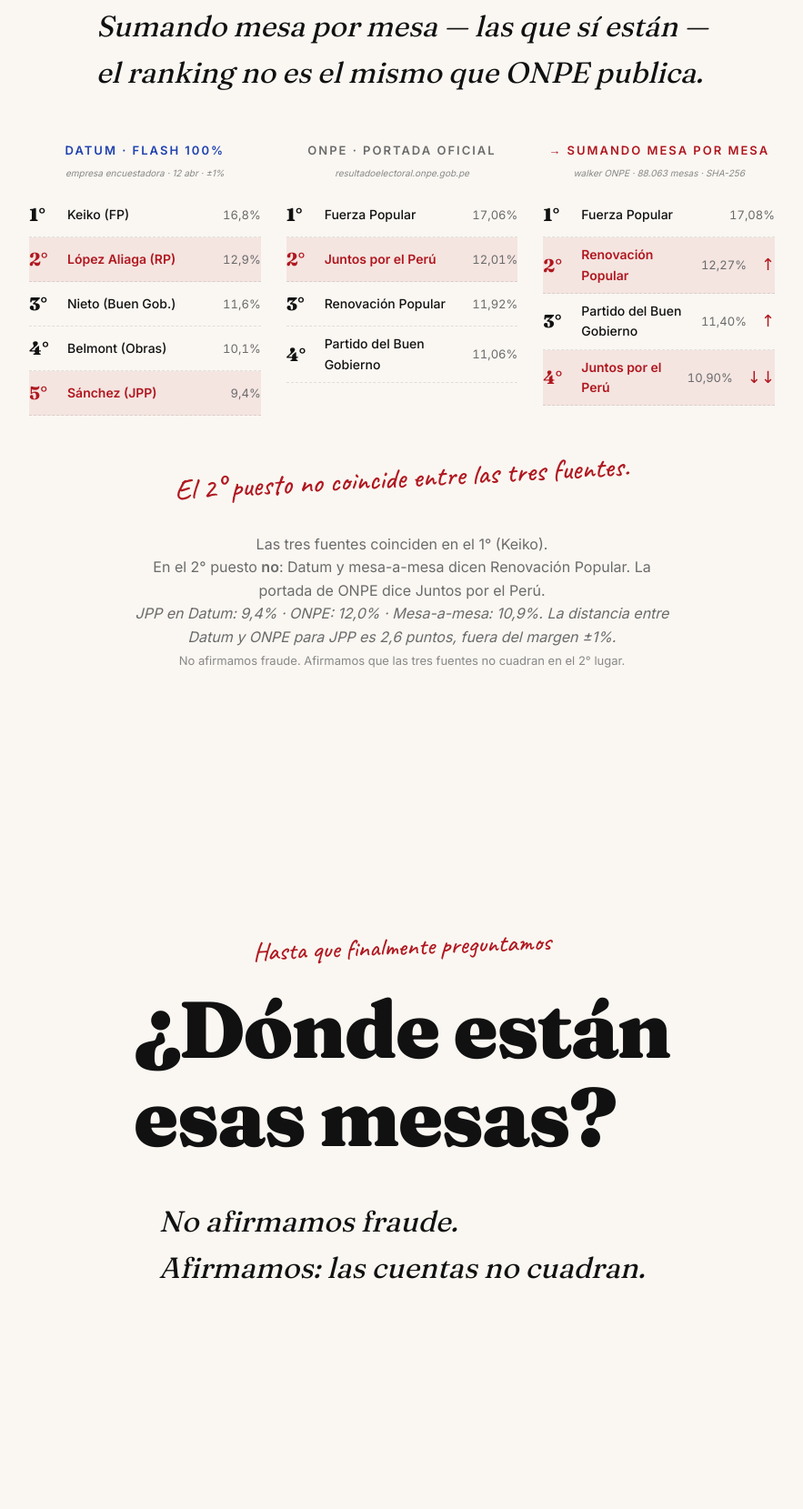
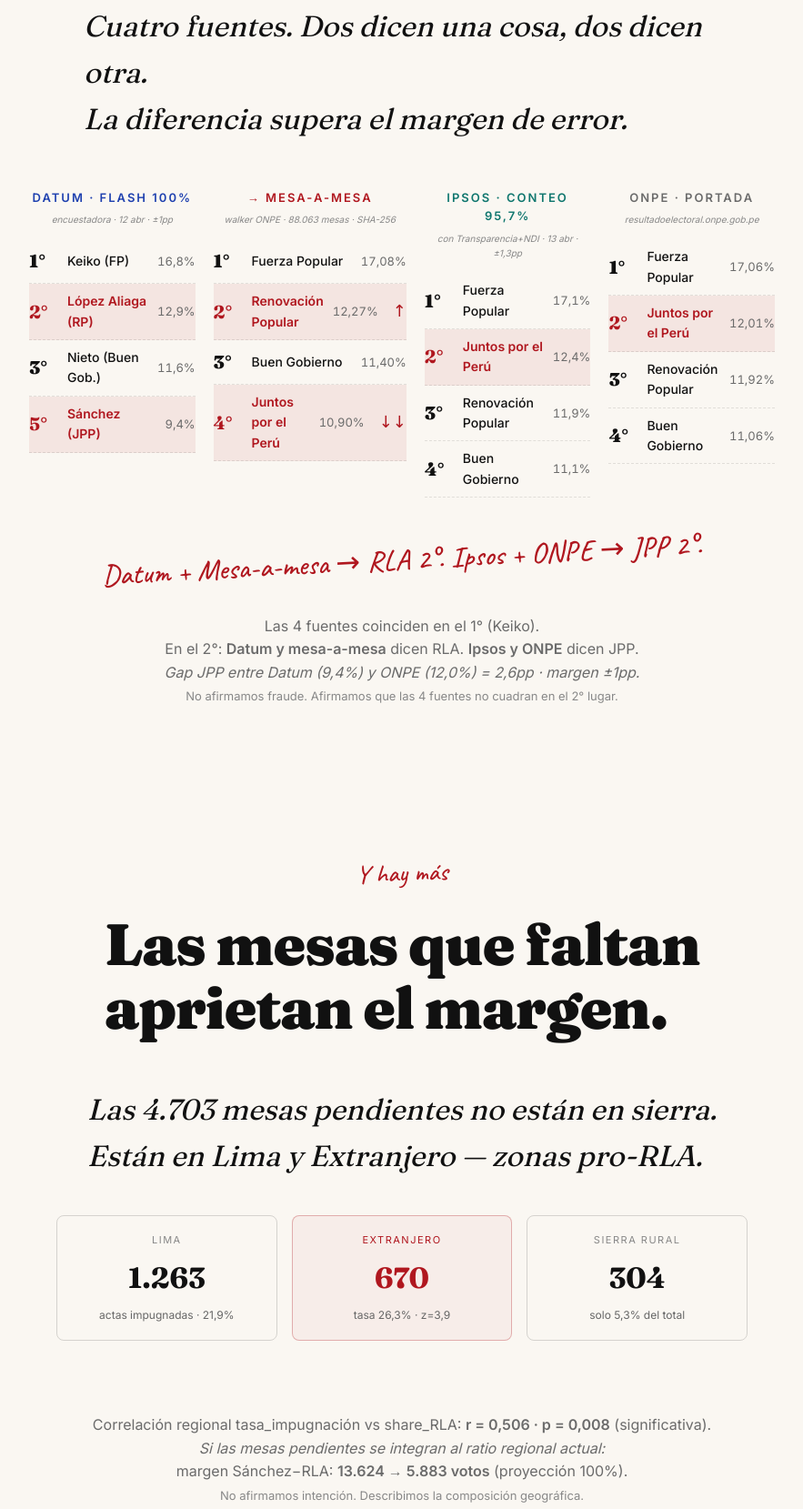
Before and after one commit to jackthony/auditoria-eg2026, a plain HTML site: page web/historia/index.html in a window 1280 px wide. Shown: the part 4078-5737 px from the top of the page at 91% size, without its empty margins (198-1081 px from the left). Drawn offline with Linux system fonts and the light colour scheme.

Commit message:
feat(historia): 4 fuentes + escena margen-squeeze + SHA footer
- Escena 5: Datum+Mesa vs Ipsos+ONPE (4 columnas)
- Escena 6: impugnadas Lima+Extranjero, r=0.506 p=0.008, margen 13.624 -> 5.883
- Footer: SHA-256 findings.json + link captura

```diff
--- a/web/historia/index.html
+++ b/web/historia/index.html
@@ -122,10 +122,12 @@
 
 /* Scene 5 — triple podio (Datum · ONPE · Mesa-a-mesa) */
 .podios {
-  display: grid; grid-template-columns: 1fr 1fr 1fr; gap: 28px;
-  margin: 50px 0 30px; max-width: 1000px; width: 100%;
+  display: grid; grid-template-columns: 1fr 1fr 1fr 1fr; gap: 20px;
+  margin: 50px 0 30px; max-width: 1200px; width: 100%;
 }
-@media (max-width: 820px) { .podios { grid-template-columns: 1fr; gap: 24px; } }
+@media (max-width: 1024px) { .podios { grid-template-columns: 1fr 1fr; gap: 24px; } }
+@media (max-width: 620px)  { .podios { grid-template-columns: 1fr; gap: 24px; } }
+.podio-col.ipsos .podio-title { color: #0f766e; }
 .podio-col { text-align: center; }
 .podio-title {
   font-family: 'Inter', sans-serif; font-weight: 700;
@@ -236,52 +238,80 @@
 
 <section class="scene" data-scene="5">
   <span class="scene-label">Por eso también...</span>
-  <h2>El segundo puesto<br>cambió.</h2>
-  <p class="lead">Sumando mesa por mesa — las que sí están —<br>el ranking no es el mismo que ONPE publica.</p>
+  <h2>El 2° puesto<br>no cuadra.</h2>
+  <p class="lead">Cuatro fuentes. Dos dicen una cosa, dos dicen otra.<br>La diferencia supera el margen de error.</p>
   <div class="podios">
     <div class="podio-col datum">
       <div class="podio-title">Datum · flash 100%</div>
-      <div class="podio-source">empresa encuestadora · 12 abr · ±1%</div>
+      <div class="podio-source">encuestadora · 12 abr · ±1pp</div>
       <div class="rank-row"><span class="rank-pos">1°</span><span class="rank-name">Keiko (FP)</span><span class="rank-pct">16,8%</span></div>
       <div class="rank-row rp alt-rp"><span class="rank-pos">2°</span><span class="rank-name">López Aliaga (RP)</span><span class="rank-pct">12,9%</span></div>
       <div class="rank-row"><span class="rank-pos">3°</span><span class="rank-name">Nieto (Buen Gob.)</span><span class="rank-pct">11,6%</span></div>
-      <div class="rank-row"><span class="rank-pos">4°</span><span class="rank-name">Belmont (Obras)</span><span class="rank-pct">10,1%</span></div>
       <div class="rank-row jpp"><span class="rank-pos">5°</span><span class="rank-name">Sánchez (JPP)</span><span class="rank-pct">9,4%</span></div>
     </div>
+    <div class="podio-col alt">
+      <div class="podio-title">Mesa-a-mesa</div>
+      <div class="podio-source">walker ONPE · 88.063 mesas · SHA-256</div>
+      <div class="rank-row"><span class="rank-pos">1°</span><span class="rank-name">Fuerza Popular</span><span class="rank-pct">17,08%</span></div>
+      <div class="rank-row rp alt-rp"><span class="rank-pos">2°</span><span class="rank-name">Renovación Popular</span><span class="rank-pct">12,27%</span><span class="rank-arrow">↑</span></div>
+      <div class="rank-row"><span class="rank-pos">3°</span><span class="rank-name">Buen Gobierno</span><span class="rank-pct">11,40%</span></div>
+      <div class="rank-row jpp"><span class="rank-pos">4°</span><span class="rank-name">Juntos por el Perú</span><span class="rank-pct">10,90%</span><span class="rank-arrow">↓↓</span></div>
+    </div>
+    <div class="podio-col ipsos">
+      <div class="podio-title">Ipsos · conteo 95,7%</div>
+      <div class="podio-source">con Transparencia+NDI · 13 abr · ±1,3pp</div>
+      <div class="rank-row"><span class="rank-pos">1°</span><span class="rank-name">Fuerza Popular</span><span class="rank-pct">17,1%</span></div>
+      <div class="rank-row jpp"><span class="rank-pos">2°</span><span class="rank-name">Juntos por el Perú</span><span class="rank-pct">12,4%</span></div>
+      <div class="rank-row"><span class="rank-pos">3°</span><span class="rank-name">Renovación Popular</span><span class="rank-pct">11,9%</span></div>
+      <div class="rank-row"><span class="rank-pos">4°</span><span class="rank-name">Buen Gobierno</span><span class="rank-pct">11,1%</span></div>
+    </div>
     <div class="podio-col oficial">
-      <div class="podio-title">ONPE · portada oficial</div>
+      <div class="podio-title">ONPE · portada</div>
       <div class="podio-source">resultadoelectoral.onpe.gob.pe</div>
       <div class="rank-row"><span class="rank-pos">1°</span><span class="rank-name">Fuerza Popular</span><span class="rank-pct">17,06%</span></div>
       <div class="rank-row jpp"><span class="rank-pos">2°</span><span class="rank-name">Juntos por el Perú</span><span class="rank-pct">12,01%</span></div>
       <div class="rank-row"><span class="rank-pos">3°</span><span class="rank-name">Renovación Popular</span><span class="rank-pct">11,92%</span></div>
-      <div class="rank-row"><span class="rank-pos">4°</span><span class="rank-name">Partido del Buen Gobierno</span><span class="rank-pct">11,06%</span></div>
-    </div>
-    <div class="podio-col alt">
-      <div class="podio-title">Sumando mesa por mesa</div>
-      <div class="podio-source">walker ONPE · 88.063 mesas · SHA-256</div>
-      <div class="rank-row"><span class="rank-pos">1°</span><span class="rank-name">Fuerza Popular</span><span class="rank-pct">17,08%</span></div>
-      <div class="rank-row rp alt-rp"><span class="rank-pos">2°</span><span class="rank-name">Renovación Popular</span><span class="rank-pct">12,27%</span><span class="rank-arrow">↑</span></div>
-      <div class="rank-row"><span class="rank-pos">3°</span><span class="rank-name">Partido del Buen Gobierno</span><span class="rank-pct">11,40%</span><span class="rank-arrow">↑</span></div>
-      <div class="rank-row jpp"><span class="rank-pos">4°</span><span class="rank-name">Juntos por el Perú</span><span class="rank-pct">10,90%</span><span class="rank-arrow">↓↓</span></div>
+      <div class="rank-row"><span class="rank-pos">4°</span><span class="rank-name">Buen Gobierno</span><span class="rank-pct">11,06%</span></div>
     </div>
   </div>
-  <p class="handwrite" id="handwrite" style="opacity:0">El 2° puesto no coincide entre las tres fuentes.</p>
+  <p class="handwrite" id="handwrite" style="opacity:0">Datum + Mesa-a-mesa → RLA 2°.  Ipsos + ONPE → JPP 2°.</p>
   <p class="caption">
-    Las tres fuentes coinciden en el 1° (Keiko).<br>
-    En el 2° puesto <strong>no</strong>: Datum y mesa-a-mesa dicen Renovación Popular.
-    La portada de ONPE dice Juntos por el Perú.<br>
-    <span style="font-style:italic">
-      JPP en Datum: 9,4% · ONPE: 12,0% · Mesa-a-mesa: 10,9%.
-      La distancia entre Datum y ONPE para JPP es 2,6 puntos, fuera del margen ±1%.
-    </span><br>
-    <span style="font-size:13px;color:#888">No afirmamos fraude. Afirmamos que las tres fuentes no cuadran en el 2° lugar.</span>
+    Las 4 fuentes coinciden en el 1° (Keiko).<br>
+    En el 2°: <strong>Datum y mesa-a-mesa</strong> dicen RLA. <strong>Ipsos y ONPE</strong> dicen JPP.<br>
+    <span style="font-style:italic">Gap JPP entre Datum (9,4%) y ONPE (12,0%) = 2,6pp · margen ±1pp.</span><br>
+    <span style="font-size:13px;color:#888">No afirmamos fraude. Afirmamos que las 4 fuentes no cuadran en el 2° lugar.</span>
   </p>
 </section>
 
 <section class="scene" data-scene="6">
-  <span class="scene-label">Hasta que finalmente preguntamos</span>
-  <h1>¿Dónde están<br>esas mesas?</h1>
-  <p class="lead" style="margin-top:40px">No afirmamos fraude.<br>Afirmamos: las cuentas no cuadran.</p>
+  <span class="scene-label">Y hay más</span>
+  <h2>Las mesas que faltan<br>aprietan el margen.</h2>
+  <p class="lead">Las 4.703 mesas pendientes no están en sierra.<br>Están en Lima y Extranjero — zonas pro-RLA.</p>
+  <div style="max-width:760px; width:100%; margin:40px 0; font-family:'Inter',sans-serif;">
+    <div style="display:grid; grid-template-columns:1fr 1fr 1fr; gap:16px; text-align:center;">
+      <div style="padding:18px; border:1px solid rgba(0,0,0,.15); border-radius:8px;">
+        <div style="font-size:11px; color:#888; text-transform:uppercase; letter-spacing:1.5px;">Lima</div>
+        <div style="font-family:'Fraunces',serif; font-size:32px; font-weight:700; color:var(--ink); margin:6px 0;">1.263</div>
+        <div style="font-size:12px; color:#666;">actas impugnadas · 21,9%</div>
+      </div>
+      <div style="padding:18px; border:1px solid rgba(176,23,31,.3); border-radius:8px; background:rgba(176,23,31,.04);">
+        <div style="font-size:11px; color:var(--blood); text-transform:uppercase; letter-spacing:1.5px;">Extranjero</div>
+        <div style="font-family:'Fraunces',serif; font-size:32px; font-weight:700; color:var(--blood); margin:6px 0;">670</div>
+        <div style="font-size:12px; color:#666;">tasa 26,3% · z=3,9</div>
+      </div>
+      <div style="padding:18px; border:1px solid rgba(0,0,0,.15); border-radius:8px;">
+        <div style="font-size:11px; color:#888; text-transform:uppercase; letter-spacing:1.5px;">Sierra rural</div>
+        <div style="font-family:'Fraunces',serif; font-size:32px; font-weight:700; color:var(--ink); margin:6px 0;">304</div>
+        <div style="font-size:12px; color:#666;">solo 5,3% del total</div>
+      </div>
+    </div>
+  </div>
+  <p class="caption" style="max-width:720px;">
+    Correlación regional tasa_impugnación vs share_RLA: <strong>r = 0,506 · p = 0,008</strong> (significativa).<br>
+    <span style="font-style:italic">Si las mesas pendientes se integran al ratio regional actual:</span><br>
+    margen Sánchez−RLA: <strong>13.624 → 5.883 votos</strong> (proyección 100%).<br>
+    <span style="font-size:13px;color:#888">No afirmamos intención. Describimos la composición geográfica.</span>
+  </p>
 </section>
 
 <section class="scene" data-scene="7">
@@ -294,6 +324,11 @@
     Aporte ciudadano independiente. Sin afiliación política.<br>
     <a href="../index.html" style="color:var(--blood)">Ver dashboard técnico</a> ·
     <a href="../MEMORIAL_TECNICO_FISCAL.pdf" style="color:var(--blood)">Memorial al Fiscal</a>
+  </p>
+  <p class="caption" style="margin-top:30px; font-size:11px; color:#888; font-family:'Inter',monospace;">
+    captura: <a href="https://github.com/jackthony/auditoria-eg2026/tree/main/captures/20260419T035056Z" style="color:#888; text-decoration:underline;">20260419T035056Z</a><br>
+    findings.json SHA-256: <code style="font-size:10px;">e44134c4edba2c1f…</code><br>
+    reproducir: <code style="font-size:10px;">git clone · py make.py analyze</code>
   </p>
 </section>
 
```
